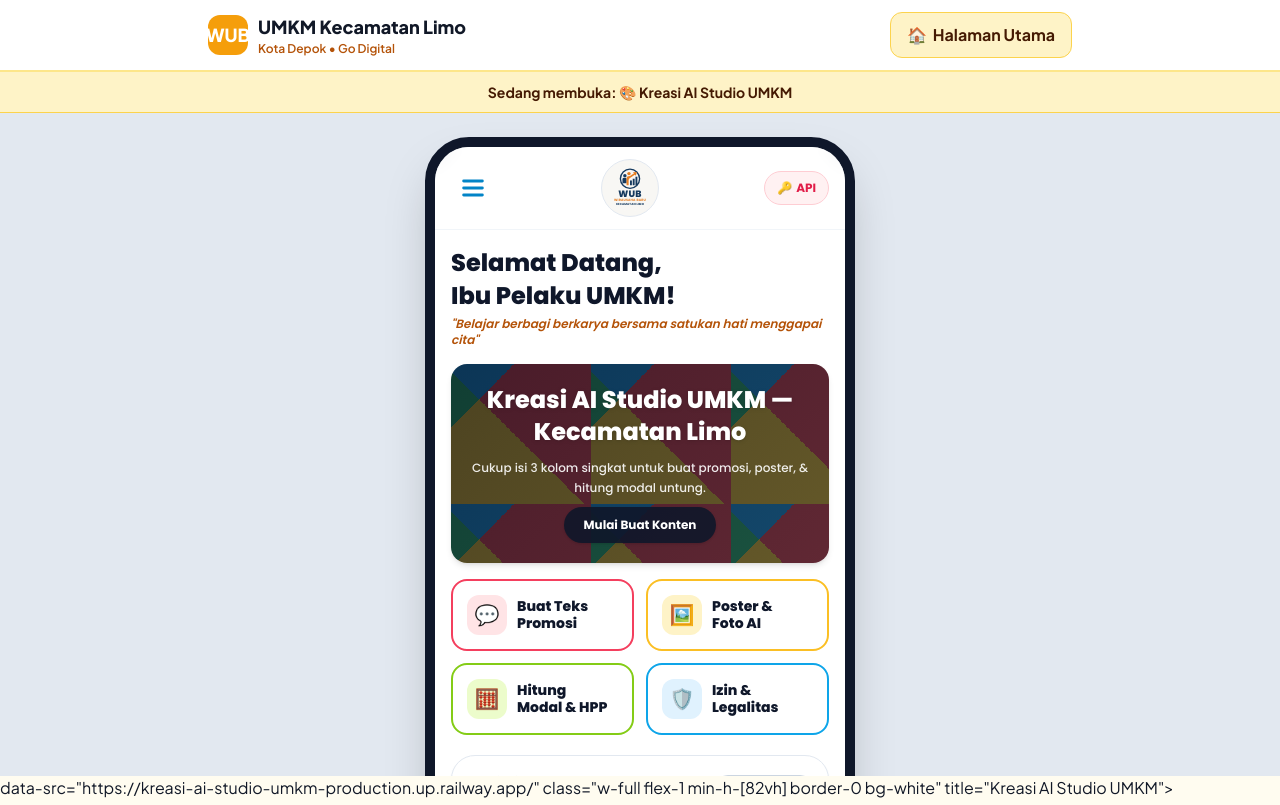
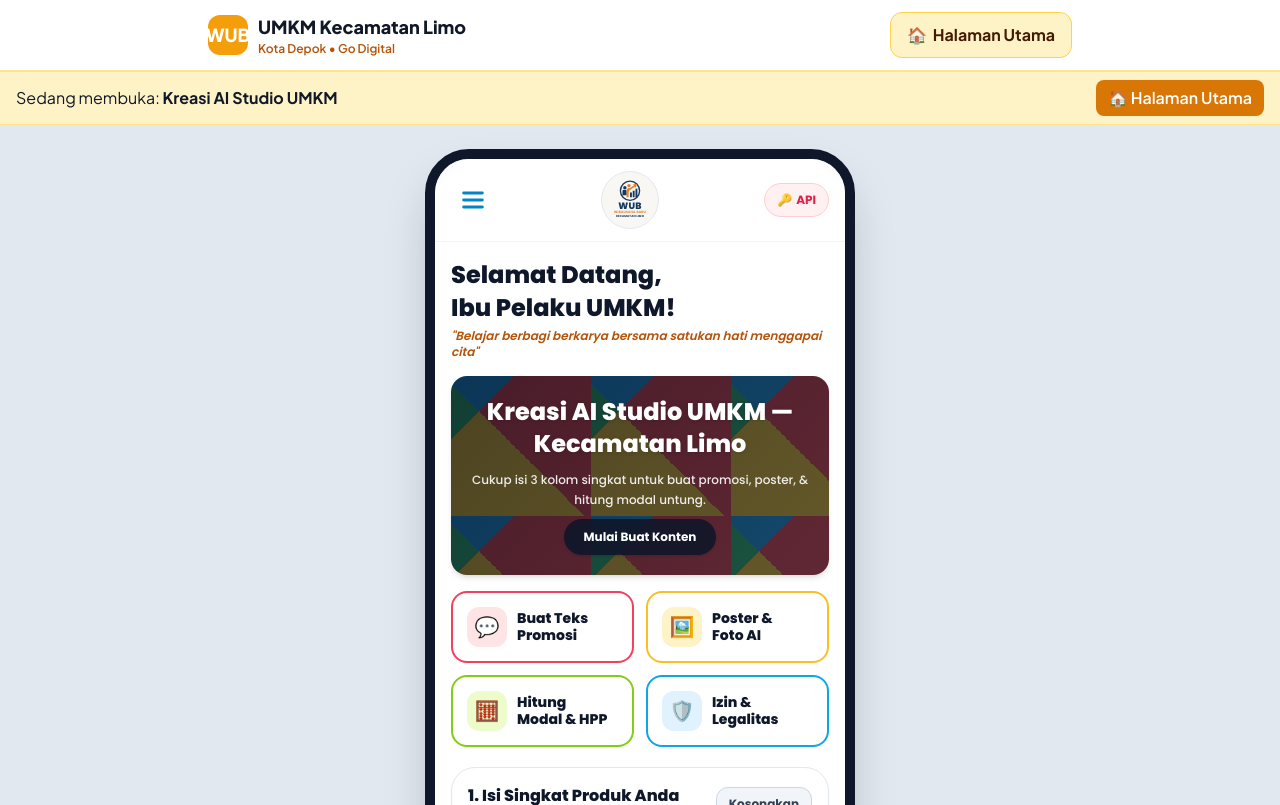
Before and after one commit to melekdigital21-ship-it/kreasi-ai-studio-umkm, a website: page public/index.html in a window 1280 px wide. Both pictures are taken after a click on the button 451 px from the left and 845 px from the top of the page. Drawn offline with nearby package versions, Linux system fonts and the light colour scheme.

Commit message:
Rapikan blok view-kreasi dan perbaiki scroll iframe

```diff
--- a/public/index.html
+++ b/public/index.html
@@ -12,7 +12,7 @@
 <body class="bg-amber-50/70 text-gray-900 min-h-screen flex flex-col">
 
   <!-- HEADER / BAR NAVIGASI ATAS -->
-  <header class="bg-white border-b-2 border-amber-200 sticky top-0 z-50 shadow-xs">
+<header class="bg-white border-b-2 border-amber-200 sticky top-0 z-50 shadow-xs">
     <div class="max-w-4xl mx-auto px-4 py-3 flex items-center justify-between">
       <div class="flex items-center gap-2.5">
         <div class="w-10 h-10 rounded-xl bg-amber-500 text-white font-extrabold flex items-center justify-center text-lg shadow-xs">
@@ -122,19 +122,23 @@
   <!-- =========================================================
        2. KONTEN APLIKASI 1: KREASI AI STUDIO UMKM (HIDDEN AWALNYA)
        ========================================================= -->
-  <section id="view-kreasi" class="hidden flex-1 flex flex-col w-full">
-    <div class="bg-amber-100 border-b border-amber-300 px-4 py-2.5 text-center text-sm font-bold text-amber-950">
-      Sedang membuka: 🎨 Kreasi AI Studio UMKM
-    </div>
- <iframe
+  <section id="view-kreasi" class="hidden w-full flex-col">
+  <div class="flex items-center justify-between px-4 py-2 bg-amber-100 border-b border-amber-200">
+    <span>Sedang membuka: <b>Kreasi AI Studio UMKM</b></span>
+    <button id="btn-kembali-kreasi" type="button" class="px-3 py-1.5 rounded-lg bg-amber-600 text-white font-semibold">
+      🏠 Halaman Utama
+    </button>
+  </div>
+
+  <iframe
     id="frame-kreasi"
     data-src="kreasi.html"
-    class="w-full flex-1 min-h-[82vh] border-0 bg-white"
     title="Kreasi AI Studio UMKM"
-></iframe>
-      data-src="https://kreasi-ai-studio-umkm-production.up.railway.app/"
-      class="w-full flex-1 min-h-[82vh] border-0 bg-white"
-      title="Kreasi AI Studio UMKM">
+    class="w-full border-0 bg-white block"
+    style="height: 85vh; -webkit-overflow-scrolling: touch;"
+    scrolling="yes"
+  ></iframe>
+</section>
     </iframe>
   </section>
 
```
